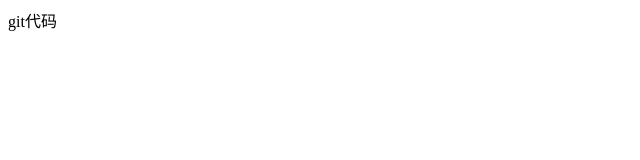
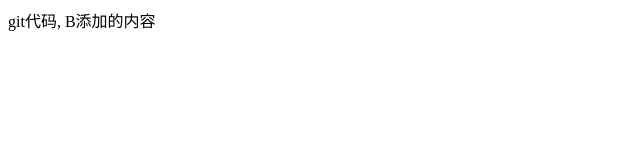
Before and after one commit to ZeroZero-0/business, a plain HTML site: page index.html in a window 1280 px wide. Shown: the whole page, without its empty margins (0-640 px from the left). Drawn offline with Linux system fonts and the light colour scheme.

Commit message:
B修改的

```diff
--- a/index.html
+++ b/index.html
@@ -8,7 +8,7 @@
 </head>
 
 <body>
-    git代码
+    git代码, B添加的内容
 </body>
 
 </html>
```
